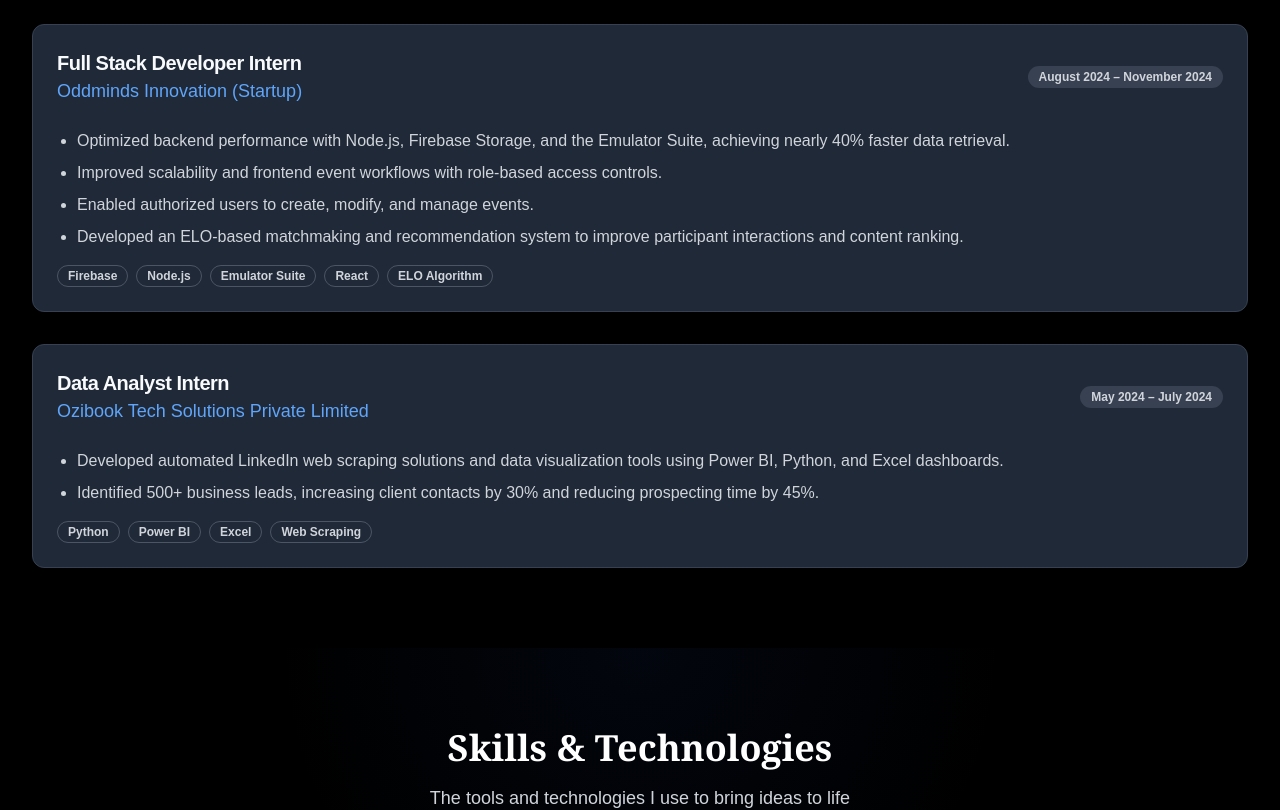
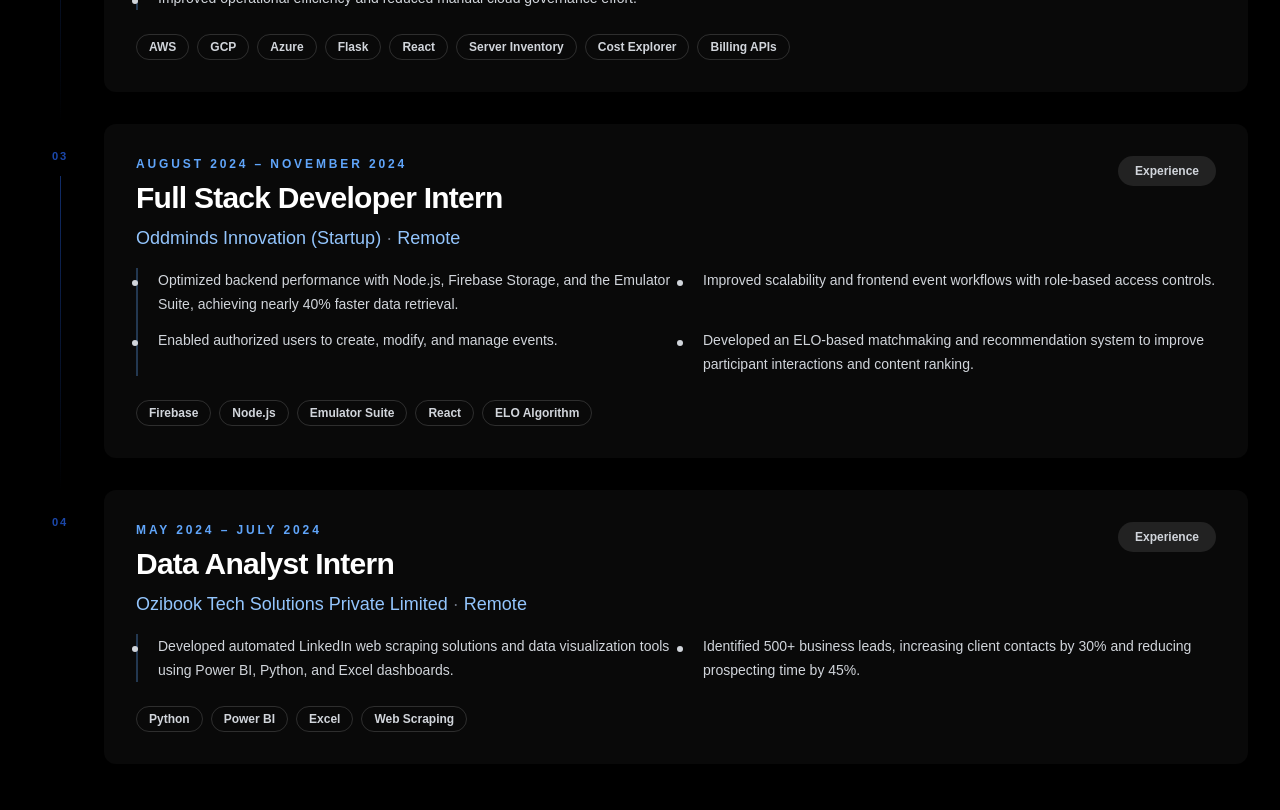
Before and after one commit to Anshulk2004/Portfolio_Main, a Next.js app: page / in a window 1280 px wide. Shown: the part 1780-2590 px from the top of the page. Built offline with nearby package versions, Linux system fonts and the light colour scheme.

Commit message:
Redesign work experience timeline cards

```diff
--- a/app/globals.css
+++ b/app/globals.css
@@ -91,4 +91,60 @@ html {
   .portfolio-section-alt > .mx-auto {
     position: relative;
   }
+
+  .experience-entry {
+    position: relative;
+    display: grid;
+    grid-template-columns: 3.5rem minmax(0, 1fr);
+    gap: 1rem;
+    align-items: stretch;
+  }
+
+  .experience-marker {
+    display: flex;
+    align-items: flex-start;
+    justify-content: center;
+    padding-top: 1.5rem;
+    color: rgb(37 99 235 / 0.72);
+    font-size: 0.7rem;
+    font-weight: 700;
+    letter-spacing: 0.16em;
+  }
+
+  .experience-marker::after {
+    content: "";
+    position: absolute;
+    top: 3.25rem;
+    bottom: -2rem;
+    left: 1.72rem;
+    width: 1px;
+    background: linear-gradient(180deg, rgb(37 99 235 / 0.45), transparent);
+  }
+
+  .experience-entry:last-child .experience-marker::after {
+    display: none;
+  }
+
+  .experience-card {
+    border: 0;
+    border-radius: 1.25rem;
+    box-shadow: 0 18px 50px -28px rgb(15 23 42 / 0.5);
+    backdrop-filter: blur(12px);
+  }
+
+  @media (max-width: 640px) {
+    .experience-entry {
+      grid-template-columns: 2rem minmax(0, 1fr);
+      gap: 0.75rem;
+    }
+
+    .experience-marker {
+      padding-top: 1.25rem;
+      font-size: 0.6rem;
+    }
+
+    .experience-marker::after {
+      left: 0.98rem;
+    }
+  }
 }
--- a/app/page.tsx
+++ b/app/page.tsx
@@ -412,48 +412,43 @@ export default function Portfolio() {
               <motion.div
                 key={index}
                 variants={staggerItem}
-                whileHover={{ scale: 1.02 }}
-                transition={{ type: "spring", stiffness: 300, damping: 10 }}
+                className="experience-entry"
               >
+                <div className="experience-marker" aria-hidden="true">
+                  <span>{String(index + 1).padStart(2, "0")}</span>
+                </div>
                 <Card
-                  className={`${
+                  className={`experience-card ${
                     isDark
-                      ? "bg-gray-800 border-gray-700"
-                      : "bg-[#f4eadb] border-gray-200"
-                  } hover:shadow-xl transition-all duration-300`}
+                      ? "bg-[#0a0a0a]/90 text-white shadow-black/30"
+                      : "bg-[#f7eddf]/90 text-[#241d16] shadow-stone-900/10"
+                  } hover:-translate-y-1 hover:shadow-2xl transition-all duration-300`}
                 >
-                  <CardHeader>
-                    <div className="flex flex-col sm:flex-row sm:items-center sm:justify-between">
+                  <CardHeader className="gap-4 pb-4 sm:px-8 sm:pt-8">
+                    <div className="flex flex-col gap-4 sm:flex-row sm:items-start sm:justify-between">
                       <div>
-                        <CardTitle className="text-xl">{job.title}</CardTitle>
-                        <CardDescription
-                          className={`text-lg ${
-                            isDark ? "text-blue-400" : "text-blue-600"
-                          }`}
-                        >
-                          {job.company}
+                        <p className={`mb-2 text-xs font-bold uppercase tracking-[0.24em] ${isDark ? "text-blue-400" : "text-blue-700"}`}>
+                          {job.period}
+                        </p>
+                        <CardTitle className="text-2xl sm:text-3xl">{job.title}</CardTitle>
+                        <CardDescription className={`mt-2 text-lg ${isDark ? "text-blue-300" : "text-blue-800"}`}>
+                          {job.company} <span className={isDark ? "text-gray-500" : "text-stone-400"}>·</span> {job.location}
                         </CardDescription>
                       </div>
                       <Badge
                         variant="secondary"
-                        className={`${
-                          isDark
-                            ? "bg-gray-700 text-gray-300"
-                            : "bg-gray-100 text-gray-700"
-                        } mt-2 sm:mt-0`}
+                        className={`w-fit rounded-full px-4 py-1.5 text-xs ${isDark ? "bg-white/10 text-gray-300" : "bg-stone-900/10 text-stone-700"}`}
                       >
-                        {job.period}
+                        {index === 0 ? "Current role" : "Experience"}
                       </Badge>
                     </div>
                   </CardHeader>
-                  <CardContent>
-                    <ul
-                      className={`${
-                        isDark ? "text-gray-300" : "text-gray-700"
-                      } mb-4 list-disc space-y-2 pl-5`}
-                    >
+                  <CardContent className="sm:px-8 sm:pb-8">
+                    <ul className={`mb-6 grid gap-3 border-l-2 pl-5 text-sm leading-6 sm:grid-cols-2 sm:gap-x-8 ${isDark ? "border-blue-400/30 text-gray-300" : "border-blue-700/25 text-stone-700"}`}>
                       {job.description.map((point, pointIndex) => (
-                        <li key={pointIndex}>{point}</li>
+                        <li key={pointIndex} className="relative before:absolute before:-left-[1.65rem] before:top-3 before:h-1.5 before:w-1.5 before:rounded-full before:bg-current">
+                          {point}
+                        </li>
                       ))}
                     </ul>
                     <div className="flex flex-wrap gap-2">
@@ -461,11 +456,7 @@ export default function Portfolio() {
                         <Badge
                           key={techIndex}
                           variant="outline"
-                          className={`${
-                            isDark
-                              ? "border-gray-600 text-gray-300"
-                              : "border-gray-300 text-gray-700"
-                          } hover:scale-105 transition-transform duration-200`}
+                          className={`rounded-full px-3 py-1 text-xs ${isDark ? "border-white/15 text-gray-300" : "border-stone-400/60 text-stone-700"}`}
                         >
                           {tech}
                         </Badge>
```
